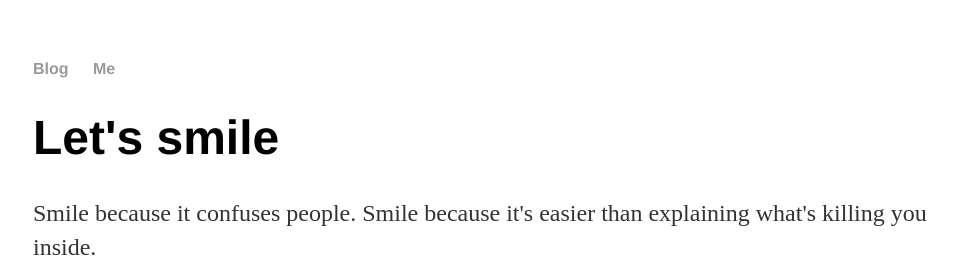
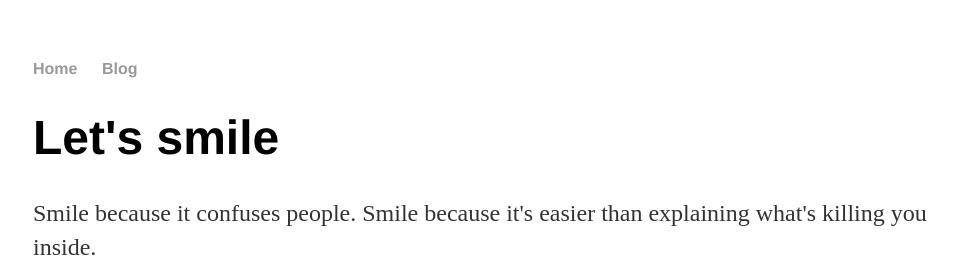
Before and after one commit to tingplenting/tingplenting.github.io, a Jekyll site: the page built from index.html, in a window 1280 px wide. Shown: the top 257 px of the page, without its empty margins (159-1115 px from the left). Built offline with Jekyll 4.4.1, drawn with Linux system fonts in a browser that asks for light colours.

Commit message:
ganti navigasi

```diff
--- a/_layouts/default.html
+++ b/_layouts/default.html
@@ -7,8 +7,8 @@
 	<body>
 		<nav>
     		<ul>
-        		<li><a href="/">Blog</a></li>
-	        	<li><a href="/about">Me</a></li>
+        		<li><a href="/">Home</a></li>
+	        	<li><a href="/blog">Blog</a></li>
     		</ul>
 		</nav>
 		<div class="container">
```
